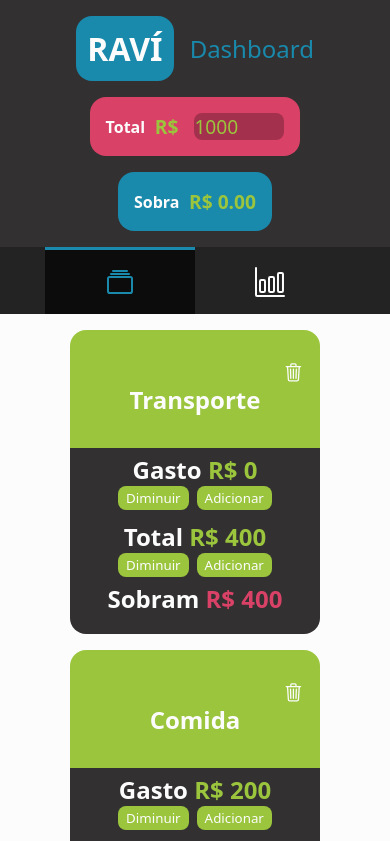
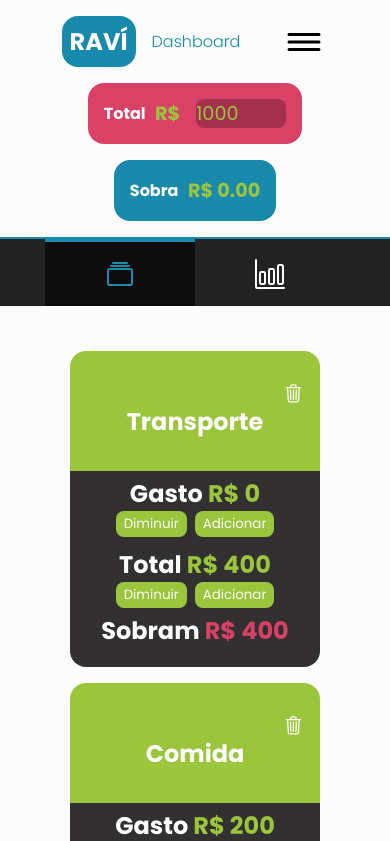
Before and after one commit to vitorhcesar/ravi, a Next.js app: page /app in a window 390 px wide. Shown: the top 841 px of the page. Built offline with nearby package versions, Linux system fonts and the light colour scheme.

Commit message:
Commit 16

```diff
--- a/pages/_app.js
+++ b/pages/_app.js
@@ -3,6 +3,7 @@ import Tabela from '@/src/components/Dashboard/TabelaView/tabela'
 import React, { useState, useEffect } from 'react'
 import MainContext from '@/contexts/mainContext'
 import swal from 'sweetalert'
+import styles from '@/styles/dashboard.module.css'
 
 export default function App({ Component, pageProps }) {
     // Variáveis e estados
@@ -301,6 +302,19 @@ export default function App({ Component, pageProps }) {
         refreshMap();
     }
 
+    function toggleHeaderSD(){
+        if(document.getElementById('dashboard')){
+            let btn = document.getElementById('toggleBtn');
+            let header = document.getElementById('dashboardHeader');
+
+            if(header.className == styles.header){
+                header.className = styles.headerOn;
+            } else if (header.className == styles.headerOn){
+                header.className = styles.header;
+            }
+        }
+    }
+
     // JSON Management
     useEffect(() => {
         async function eraseInitialTabelas(){
@@ -365,7 +379,7 @@ export default function App({ Component, pageProps }) {
 
 
     return (
-        <MainContext.Provider value={[setViewActive, map, setMap, addNewTabela, tabelas, setTabelas, removeTabela, addRemoveTotalGasto, eraseTabelas, valorGlobal, setValorGlobal, sobraGlobal, setSobraGlobal]}>
+        <MainContext.Provider value={[setViewActive, map, setMap, addNewTabela, tabelas, setTabelas, removeTabela, addRemoveTotalGasto, eraseTabelas, valorGlobal, setValorGlobal, sobraGlobal, setSobraGlobal, toggleHeaderSD]}>
             <Component {...pageProps} />
         </MainContext.Provider>
     );
--- a/src/components/Dashboard/LateralBar/headerDashboard.js
+++ b/src/components/Dashboard/LateralBar/headerDashboard.js
@@ -4,13 +4,16 @@ import swal from 'sweetalert'
 import styles from '@/styles/dashboard.module.css'
 
 const HeaderDashboard = () => {
-    const [ setViewActive, map, setMap, addNewTabela, tabelas, setTabelas, removeTabela, addRemoveTotalGasto, eraseTabelas, valorGlobal, setValorGlobal, sobraGlobal, setSobraGlobal ] = useContext(MainContext);
+    const [ setViewActive, map, setMap, addNewTabela, tabelas, setTabelas, removeTabela, addRemoveTotalGasto, eraseTabelas, valorGlobal, setValorGlobal, sobraGlobal, setSobraGlobal, toggleHeaderSD ] = useContext(MainContext);
 
     return (
-        <header className={styles.header}>
+        <header id='dashboardHeader' className={styles.header}>
             <div className={styles.logo}>
                 <h1 className={styles.logoText}>RAVÍ</h1>
                 <h2 className='normal text-blue'>Dashboard</h2>
+                <button id='toggleBtn' onClick={() => toggleHeaderSD()}>
+                    <ion-icon name="reorder-three-outline"></ion-icon>
+                </button>
             </div>
             <div className={styles.totalSobraCtnr}>
                 <div className={styles.totalDiv}>
--- a/styles/dashboard.module.css
+++ b/styles/dashboard.module.css
@@ -5,11 +5,36 @@
     align-items: center;
 
     background: var(--branco);
-    max-height: 100vh;
+    min-height: 100vh;
 
     color: var(--preto);
 
-    overflow: hidden;
+    /* overflow: hidden; */
+}
+
+/* SCREEN */
+.screen {
+    display: flex;
+    justify-content: flex-start;
+
+    background: var(--branco);
+
+    width: 100%;
+    min-height: min-content;
+    /* overflow: hidden; */
+}
+
+/* buttonsDiv */
+.buttonsDiv {
+    display: flex;
+    flex-direction: column;
+
+    position: fixed;
+    z-index: 10;
+
+    min-height: 100vh;
+
+    background: #242323;
 }
 
 /* HEADER DO DASHBOARD */
@@ -18,13 +43,17 @@
     justify-content: space-between;
     gap: 1rem;
 
-    background: var(--preto);
+    position: sticky;
+    top: 0;
+    z-index: 10;
+
+    background: var(--branco);
     min-width: 100%;
-    min-height: 150px;
+    min-height: fit-content;
 
     padding: 1rem 3rem;
 
-    box-shadow: 1px 1px 2px black;
+    border-bottom: 2px solid var(--azul);
 }
 .logo {
     display: flex;
@@ -36,6 +65,8 @@
     border-radius: 1rem;
 
     color: var(--branco);
+} .logo ion-icon {
+    display: none;
 }
 
 .totalSobraCtnr {
@@ -95,26 +126,6 @@
 } .sobraDiv h2 {
     color: var(--branco);
     font-size: 1rem;
-}
-
-/* SCREEN */
-.screen {
-    display: flex;
-    justify-content: flex-start;
-
-    width: 100%;
-
-    overflow: hidden;
-}
-
-/* buttonsDiv */
-.buttonsDiv {
-    display: flex;
-    flex-direction: column;
-
-    min-height: 100vh;
-
-    background: #242323;
 }
 
 /* TABELA */
@@ -226,8 +237,18 @@
     background: rgb(141, 13, 13);
 }
 
-@media (max-width: 750px) {
+@media (max-width: 815px) {
+    .header {
+        flex-direction: column;
+    }
+}
+
+@media (max-width: 760px) {
     .screen {
+        flex-direction: column;
+    }
+
+    .header {
         flex-direction: column;
     }
 
@@ -237,15 +258,11 @@
         justify-content: center;
 
         min-height: fit-content;
+        width: 100%;
     }
 }
 
 @media (max-width: 720px) {
-    .header {
-        flex-direction: column;
-        min-height: fit-content;
-    }
-
     .tabela:hover{
         transform: translateY(0px);
     }
@@ -253,15 +270,24 @@
 
 @media (max-width: 580px) {
     .header {
-        justify-content: space-evenly;
+        justify-content: flex-start;
+    }
+
+    .logo h2 {
+        font-size: 1rem;
+    } .logoText {
+        background: var(--azul);
+        padding: .5rem;
+        border-radius: 1rem;
+
+        color: var(--branco);
+        font-size: 1.5rem;
     }
 
     .totalSobraCtnr {
         flex-direction: column;
     }
-    .buttonsDiv {
-        justify-content: center;
-    } .buttonsDiv button p {
+    .buttonsDiv button p {
         display: none;
     }
 
@@ -280,12 +306,62 @@
     } .sobraDiv h1 {
         font-size: 1.2rem;
     }
+}
 
-    .logoText {
-        background: var(--azul);
-        padding: .7rem;
-        border-radius: 1rem;
+@media (max-width: 535px) {
+    .header {
+        display: flex;
+        justify-content: space-between;
+        gap: 1rem;
 
-        color: var(--branco);
+        position: sticky;
+        top: 0;
+        z-index: 0;
+
+        background: var(--branco);
+        min-width: 100%;
+        max-height: 80px;
+        overflow: hidden;
+
+        padding: 1rem 3rem;
+
+        border-bottom: 2px solid var(--azul);
+
+        animation: closed .5s ease 1;
+    } .headerOn {
+        display: flex;
+        flex-direction: column;
+        justify-content: flex-start;
+        gap: 1rem;
+
+        position: sticky;
+        top: 0;
+        z-index: 0;
+
+        background: var(--branco);
+        min-width: 100%;
+        min-height: fit-content;
+
+        padding: 1rem 3rem;
+
+        border-bottom: 2px solid var(--azul);
+
+        animation: openHeader 1s ease 1;
+    }
+
+    .logo button {
+        display: flex;
+        align-items: center;
+        justify-content: center;
+
+        background: none;
+        outline: none;
+        border: none;
+
+        margin-left: 1.5rem;
+    } .logo ion-icon {
+        display: block;
+
+        font-size: 3rem;
     }
 }
--- a/styles/globals.css
+++ b/styles/globals.css
@@ -108,7 +108,7 @@ html {
     margin: 0;
     padding: 0;
     box-sizing: border-box;
-    font-family: system-ui;
+    font-family: 'Poppins';
 }
 
 /* Body */
@@ -375,7 +375,7 @@ header nav {
 
 .db-viewTabelaOn {
     display: grid;
-    grid-template-columns: 1fr 1fr 1fr 1fr;
+    grid-template-columns: 1fr 1fr 1fr 1fr 1fr;
     gap: 1rem;
 
     height: max-content;
@@ -383,8 +383,7 @@ header nav {
     padding-top: 1rem;
     margin: 0 auto;
     padding-bottom: 20rem;
-
-    overflow-y: scroll;
+    padding-left: 15rem;
 } .db-viewTabelaOff {
     display: none;
 }
@@ -418,19 +417,30 @@ header nav {
     display: none;
 }
 
-@media (max-width: 1290px) {
+@media (max-width: 1570px) {
+    .db-viewTabelaOn {
+        grid-template-columns: 1fr 1fr 1fr 1fr;
+    }
+}
+
+@media (max-width: 1310px) {
     .db-viewTabelaOn {
         grid-template-columns: 1fr 1fr 1fr;
     }
 }
 
-@media (max-width: 1020px) {
+@media (max-width: 1050px) {
     .db-viewTabelaOn {
         grid-template-columns: 1fr 1fr;
     }
 }
 
-@media (max-width: 750px) {
+@media (max-width: 760px) {
+    .db-viewTabelaOn {
+        padding-left: 0rem;
+        padding-top: 7rem;
+    }
+
     .db-lb-buttonSelected, .db-lb-button {
         font-size: 1.2rem;
     } .db-lb-buttonSelected ion-icon, .db-lb-button ion-icon {
```
Also changed, not shown: 1 other file (tests, documents, lock files or other folders).
